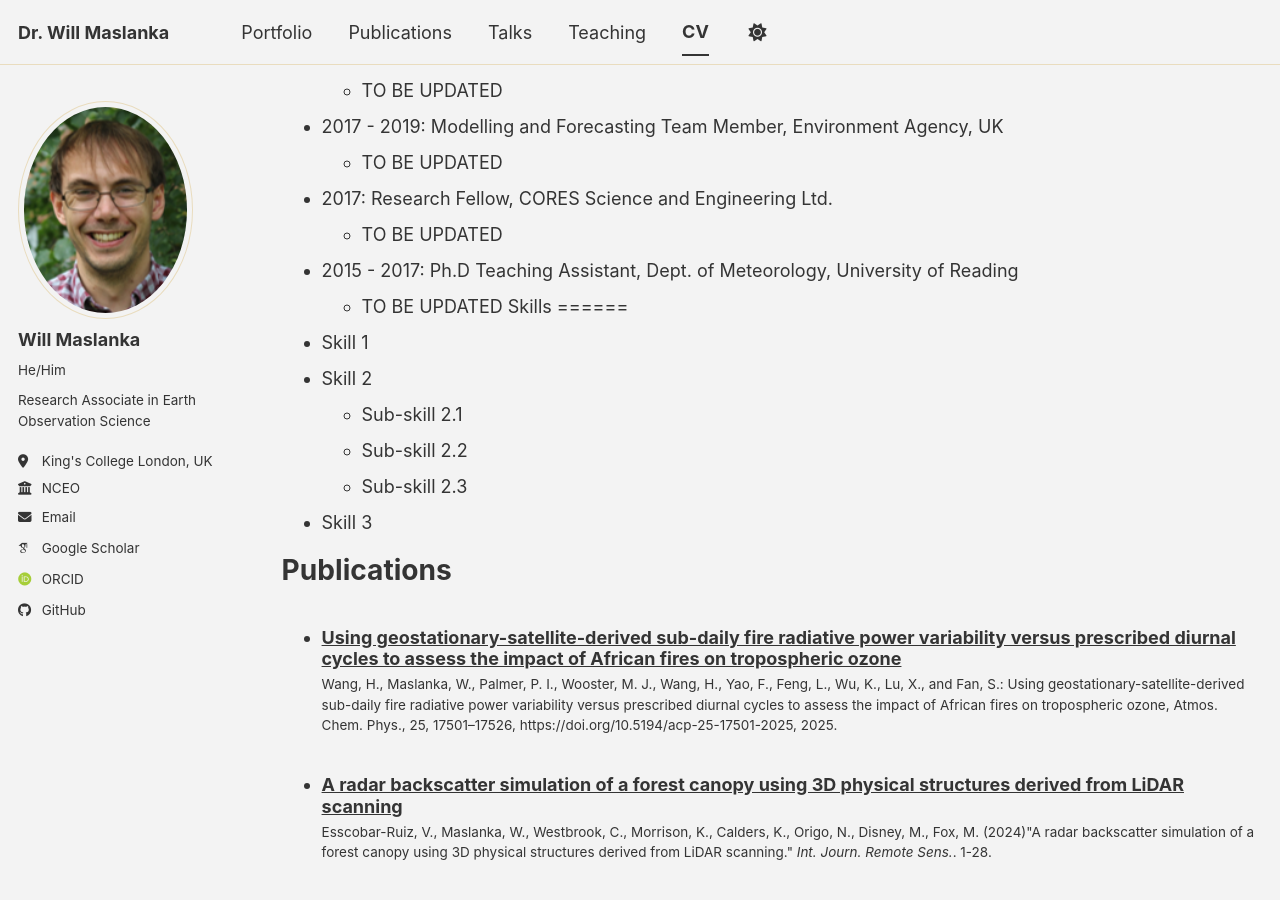
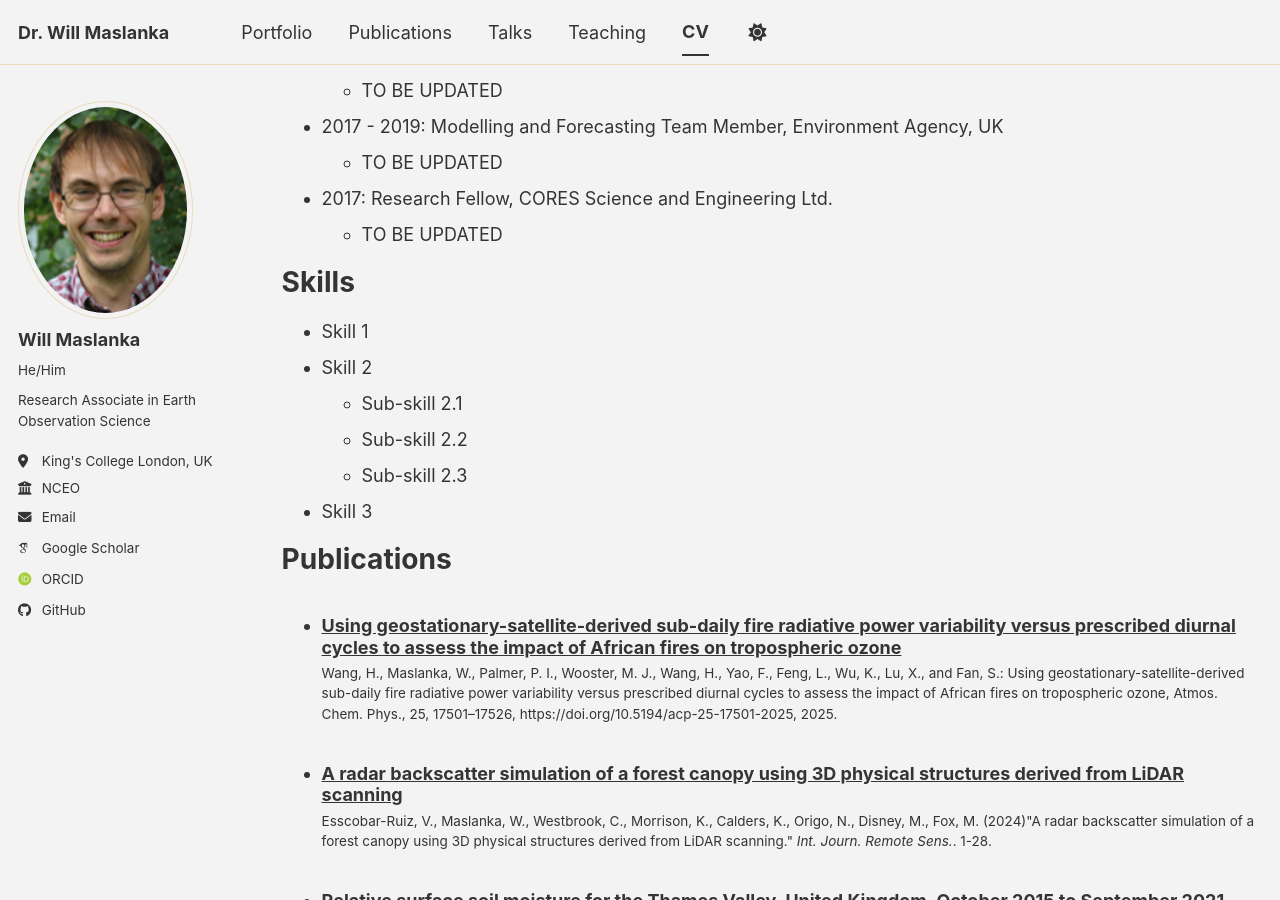
Before and after one commit to willmaslanka/willmaslanka.github.io, a Jekyll site: the page built from _pages/cv.md, in a window 1280 px wide and 900 px high, scrolled down 509 px. Built offline with Jekyll 4.4.1, drawn with Linux system fonts in a browser that asks for light colours; some web fonts are replaced; a script bundle is joined from its source files by our own code; library files that are not in the unit come from our copies; some of the changed text lies outside the part shown.

Commit message:
Updates to CV and Teaching Assistance

```diff
--- a/_pages/cv.md
+++ b/_pages/cv.md
@@ -30,8 +30,6 @@ Work experience
 * 2017: Research Fellow, CORES Science and Engineering Ltd.
   * TO BE UPDATED
 
-* 2015 - 2017: Ph.D Teaching Assistant, Dept. of Meteorology, University of Reading
-  * TO BE UPDATED
 Skills
 ======
 * Skill 1
```
Also changed, not shown: _teaching/2014-spring-teaching-1.md (deleted, +0 -23 lines), _teaching/2016-MT11C-teaching-1.md (added, +23 -0 lines).
